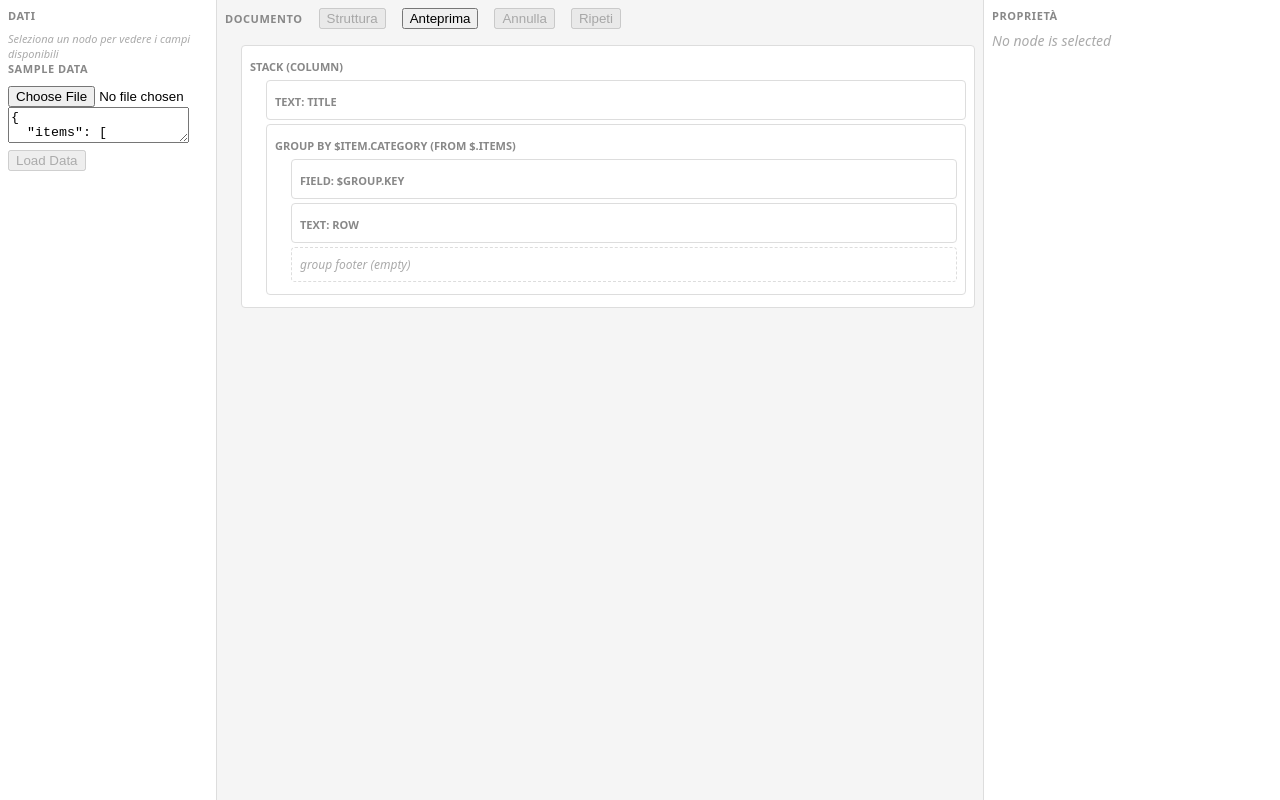
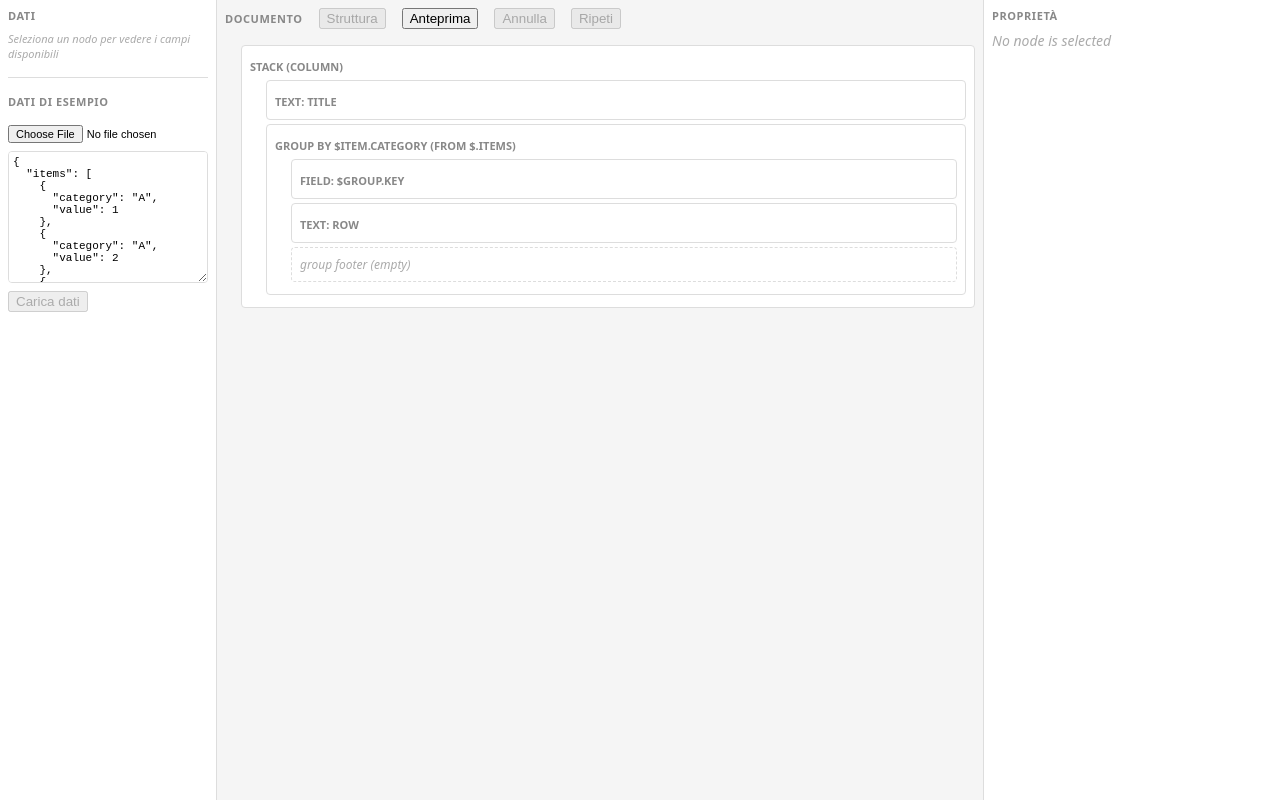
Before and after one commit to ProgrammatoreInCamicia/print-engine, a React (Vite) app in the folder packages/designer/: page / in a window 1280 px wide. Built offline with nearby package versions, Linux system fonts and the light colour scheme.

Commit message:
fidex nested scope resolution in the field tree

```diff
--- a/packages/designer/src/App.tsx
+++ b/packages/designer/src/App.tsx
@@ -5,7 +5,7 @@ import { PropertiesPanel } from './panels/PropertiesPanel';
 import { DesignerProvider, useDesigner } from './state/DesignerContext';
 import { StructureNode } from './structure/StructureNode';
 import { Preview } from './preview/Preview';
-import { DataPanel } from './data/dataPanel';
+import { DataPanel } from './data/DataPanel';
 import { FieldTreePanel } from './data/FieldTreePanel';
 
 export function App() {
--- /dev/null
+++ b/packages/designer/src/data/DataPanel.css
@@ -0,0 +1,38 @@
+.data-panel {
+    display: flex;
+    flex-direction: column;
+    gap: var(--space-sm);
+    margin-top: var(--space-md);
+    padding-top: var(--space-md);
+    border-top: 1px solid var(--color-border-default);
+}
+
+.data-panel input[type="file"] {
+    font-size: var(--font-size-sm);
+    max-width: 100%;
+}
+
+.data-panel textarea {
+    min-height: 12em;
+    resize: vertical;
+    box-sizing: border-box;
+    width: 100%;
+    font-family: ui-monospace, monospace;
+    font-size: var(--font-size-sm);
+    border: 1px solid var(--color-border-default);
+    border-radius: 4px;
+    padding: var(--space-xs);
+}
+
+.data-panel-error {
+    color: var(--color-text-invalid);
+    background: var(--color-bg-invalid);
+    border: 1px solid var(--color-border-invalid);
+    border-radius: 4px;
+    padding: var(--space-xs) var(--space-sm);
+    font-size: var(--font-size-sm);
+}
+
+.data-panel button {
+    align-self: flex-start;
+}
--- a/packages/designer/src/data/dataPanel.tsx
+++ b/packages/designer/src/data/DataPanel.tsx
@@ -2,6 +2,7 @@ import { useEffect, useState } from "react";
 import { isObject } from "../utils/common";
 import { useDesigner } from "../state/DesignerContext";
 import { Json } from "@print-engine/expr";
+import './DataPanel.css';
 
 export function DataPanel() {
     const { sampleData, setSampleData } = useDesigner();
@@ -9,8 +10,12 @@ export function DataPanel() {
     const [text, setText] = useState<string>('');
     const [parsed, setParsed] = useState<Json>(null);
 
+    // The textarea mirrors the loaded data, and so does `parsed`: what is shown
+    // is already valid and already loaded, so there is nothing to load yet.
     useEffect(() => {
         setText(JSON.stringify(sampleData, null, 2));
+        setParsed(sampleData);
+        setError(null);
     }, [sampleData]);
 
     const changeText = (newText: string) => {
@@ -18,21 +23,25 @@ export function DataPanel() {
         try {
             const result: Json = JSON.parse(newText);
             if (!isObject(result) && !Array.isArray(result)) {
-                setError('Root must be an object or array');
+                setError('La radice deve essere un oggetto o un array');
                 setParsed(null);
             } else {
                 setError(null);
                 setParsed(result);
             }
         } catch {
-            setError('Invalid JSON');
+            setError('JSON non valido');
             setParsed(null);
         }
     };
 
+    // Enabled only when the textarea holds valid JSON that is not already
+    // loaded: `parsed` is the very same object as `sampleData` until it is edited.
+    const canLoad = parsed !== null && parsed !== sampleData;
+
     return (
         <div className="data-panel">
-            <h2>Sample Data</h2>
+            <h2>Dati di esempio</h2>
             <input
                 type="file"
                 accept=".json"
@@ -46,13 +55,12 @@ export function DataPanel() {
             <textarea
                 value={text}
                 onChange={(e) => changeText(e.target.value)}
-                placeholder="Enter sample data in JSON format"
+                placeholder="Incolla qui i dati di esempio in formato JSON"
             />
-            {error && <div className="error">{error}</div>}
-            <button disabled={parsed === null} onClick={() => setSampleData(parsed!)}>
-                Load Data
+            {error && <div className="data-panel-error">{error}</div>}
+            <button disabled={!canLoad} onClick={() => setSampleData(parsed!)}>
+                Carica dati
             </button>
         </div>
     );
-
 }
--- a/packages/designer/src/data/FieldTreePanel.css
+++ b/packages/designer/src/data/FieldTreePanel.css
@@ -45,22 +45,26 @@
 
 .field-tree-item {
     padding: var(--space-xs) var(--space-sm);
-    border-radius: 4px;
-    cursor: pointer;
     font-size: var(--font-size-sm);
-}
-
-.field-tree-item:hover {
-    background: var(--color-bg-surface);
 }
 
 .field-tree-item-name {
     color: var(--color-text-default);
 }
 
+/* Only the expression is clickable, so only it carries the click affordance:
+   a pointer and a hover over the whole row would promise a click that the
+   name and the children never answer. */
 .field-tree-item-expr {
     color: var(--color-text-muted);
     font-size: var(--font-size-xs, 10px);
+    border-radius: 4px;
+    cursor: pointer;
+}
+
+.field-tree-item-expr:not(.disabled):hover {
+    background: var(--color-bg-surface);
+    color: var(--color-text-default);
 }
 
 .field-tree-item-children {
--- a/packages/designer/src/data/FieldTreePanel.tsx
+++ b/packages/designer/src/data/FieldTreePanel.tsx
@@ -1,12 +1,20 @@
 import { useDesigner } from '../state/DesignerContext';
-import { scopesAt, resolveScopeData } from './scopesAt';
+import { scopesAt, buildContext, ContextFailure } from './scopesAt';
 import { fieldTree, FieldTreeNode } from './fieldTree';
 import { TsExpressionEngine } from '@print-engine/expr';
 import './FieldTreePanel.css';
-import { Expr, Node } from '@print-engine/schema';
-import { getAtPath, NodePath } from '../structure/paths';
+import { getAtPath } from '../structure/paths';
 
 const engine = new TsExpressionEngine();
+
+// Keyed on every failure the resolver can report: a new reason does not
+// compile until it has a sentence here.
+const FAILURE_MESSAGES: Record<ContextFailure, string> = {
+    'null': "l'espressione a monte non ha trovato niente",
+    'not-array': "l'espressione a monte non restituisce un elenco",
+    'empty': "l'elenco a monte è vuoto",
+    'engine-error': "l'espressione a monte non è valida",
+};
 
 export function FieldTreePanel() {
     const { doc, selection, sampleData, updateNode } = useDesigner();
@@ -18,6 +26,12 @@ export function FieldTreePanel() {
     const selectedNode = getAtPath(doc, selection);
     const canInsert = selectedNode?.type === 'field';
     const scopes = scopesAt(doc, selection);
+    const result = buildContext(scopes, sampleData, engine);
+
+    const scopeEntries = [
+        { name: '$', data: result.ctx.root },
+        ...(result.ctx.item !== undefined ? [{ name: '$item', data: result.ctx.item }] : []),
+    ];
 
     return (
         <div className="field-tree-panel">
@@ -26,8 +40,8 @@ export function FieldTreePanel() {
                     Seleziona un campo per poter inserire un'espressione
                 </div>
             )}
-            {scopes.map(scope => {
-                const data = resolveScopeData(scope, sampleData, engine);
+            {scopeEntries.map(scope => {
+                const data = scope.data;
 
                 return (
                     <div key={scope.name} className="field-tree-scope">
@@ -53,6 +67,11 @@ export function FieldTreePanel() {
                     </div>
                 );
             })}
+            {result.error && (
+                <div className="field-tree-scope-unavailable">
+                    Dati non disponibili per {result.error.scope}: {FAILURE_MESSAGES[result.error.reason]}
+                </div>
+            )}
         </div>
     );
 }
--- a/packages/designer/src/data/fieldTree.ts
+++ b/packages/designer/src/data/fieldTree.ts
@@ -6,10 +6,10 @@ const MAX_DEPTH = 5;
 type FieldKind = 'value' | 'object' | 'array'
 
 export interface FieldTreeNode {
-    name: string              // la chiave come appare nei dati
-    expr: string              // l'espressione pronta: '$.customer.name'
+    name: string              // the key as it appears in the data
+    expr: string              // the ready-made expression: '$.customer.name'
     kind: FieldKind
-    sample?: string           // anteprima breve del valore, per l'interfaccia
+    sample?: string           // short preview of the value, for the UI
     children?: FieldTreeNode[]
 }
 
--- a/packages/designer/src/data/scopesAt.ts
+++ b/packages/designer/src/data/scopesAt.ts
@@ -1,14 +1,29 @@
-import { ExpressionEngine, Json } from "@print-engine/expr";
+import { EvalContext, ExpressionEngine, Json } from "@print-engine/expr";
 import { getAtPath, NodePath } from "../structure/paths";
 import { Expr, PrintDocument } from "@print-engine/schema";
 
-interface Scope {
+/** One scope introduced by an ancestor of the selected node. */
+export interface Scope {
     name: string;
     expr: Expr;
-};
+}
 
+/** Why the chain could not be resolved at some step. */
+export type ContextFailure = 'null' | 'not-array' | 'empty' | 'engine-error';
+
+export interface ContextResult {
+    ctx: EvalContext;
+    error?: { scope: string; reason: ContextFailure };
+}
+
+/**
+ * The scopes introduced along the path, outermost first and NOT deduplicated:
+ * an inner `$item` is expressed in terms of the outer one, so resolving it
+ * needs every step of the chain. `$` is not listed -- it is always available
+ * and is where `buildContext` starts from.
+ */
 export function scopesAt(doc: PrintDocument, path: NodePath): Scope[] {
-    const scopes: Scope[] = [{ name: '$', expr: '$' }];  // sempre presente
+    const scopes: Scope[] = [];
 
     for (let i = 0; i < path.length; i++) {
         const prefix = path.slice(0, i + 1);
@@ -17,14 +32,7 @@ export function scopesAt(doc: PrintDocument, path: NodePath): Scope[] {
             switch (node.type) {
                 case 'group':
                 case 'repeat': {
-                    const existingIndex = scopes.findIndex(s => s.name === '$item');
-                    const newScope: Scope = { name: '$item', expr: node.dataSource };
-                    if (existingIndex >= 0) {
-                        scopes[existingIndex] = newScope;
-                    } else {
-                        scopes.push(newScope);
-                    }
-
+                    scopes.push({ name: '$item', expr: node.dataSource });
                 }
                 break;
             }
@@ -34,18 +42,33 @@ export function scopesAt(doc: PrintDocument, path: NodePath): Scope[] {
     return scopes;
 }
 
-export function resolveScopeData(scope: Scope, sampleData: Json, engine: ExpressionEngine): Json | undefined {
-    if (scope.name === "$")
-        return sampleData;
+export function buildContext(scopes: Scope[], sampleData: Json, engine: ExpressionEngine): ContextResult {
+    let ctx: EvalContext = { root: sampleData };
 
-    const result = engine.evaluate(scope.expr, {root: sampleData});
-    if (!result.ok) {
-        return undefined;
+    for (const scope of scopes) {
+        const result = engine.evaluate(scope.expr, ctx);
+
+        // On failure the slot this step was about to write is dropped: what it
+        // holds belongs to an outer scope, and at this position the same name
+        // denotes something else. Every step writes `item` today; once a step
+        // can write another slot (`group`), this must drop that one instead.
+        const { item, ...rest } = ctx;
+
+        if (!result.ok) {
+            return { ctx: rest, error: { scope: scope.name, reason: 'engine-error' } };
+        }
+        if (result.value == null) {
+            return { ctx: rest, error: { scope: scope.name, reason: 'null' } };
+        }
+        if (!Array.isArray(result.value)) {
+            return { ctx: rest, error: { scope: scope.name, reason: 'not-array' } };
+        }
+        if (result.value.length === 0) {
+            return { ctx: rest, error: { scope: scope.name, reason: 'empty' } };
+        }
+
+        ctx = { ...ctx, item: result.value[0] };
     }
 
-    const value = result.value;
-    if (Array.isArray(value)) {
-        return value.length > 0 ? value[0] : undefined;
-    }
-    return value;
+    return { ctx };
 }
```
Also changed, not shown: packages/designer/src/data/exampleDoc.ts (line endings or trailing spaces), packages/designer/src/utils/common.ts (renamed from packages/designer/src/utils/common.tsx), 1 other file (tests, documents, lock files or other folders).
